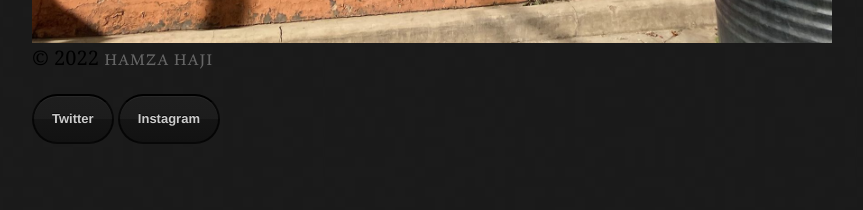
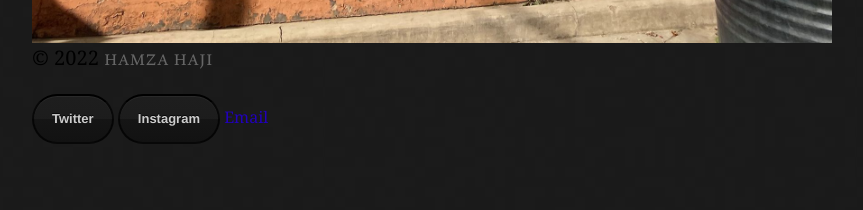
Before and after one commit to hamzambo/hamzambo.github.io, a Jekyll site: the page built from _posts/2022-08-20-The-politics-of-parenting.md, in a window 1280 px wide. Shown: the part 1670-1880 px from the top of the page, without its empty margins (208-1071 px from the left). Built offline with Jekyll 4.4.1, drawn with Linux system fonts in a browser that asks for light colours.

Commit message:
Update post.html

```diff
--- a/_layouts/post.html
+++ b/_layouts/post.html
@@ -31,6 +31,7 @@
   <section id="icon">
           <a href="https://twitter.com/hamzambo" target="_blank" class="btn">Twitter</a>
            <a href="https://instagram.com/hamza.mbo" target="_blank" class="btn">Instagram</a>
+          <a href="mailto:hamzambonet@gmail.com">Email</a>
       </section>
     </footer>
   </body>
```
